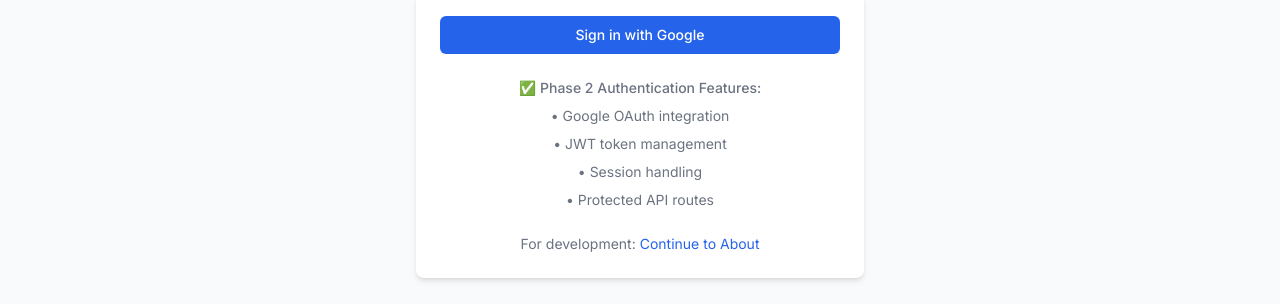
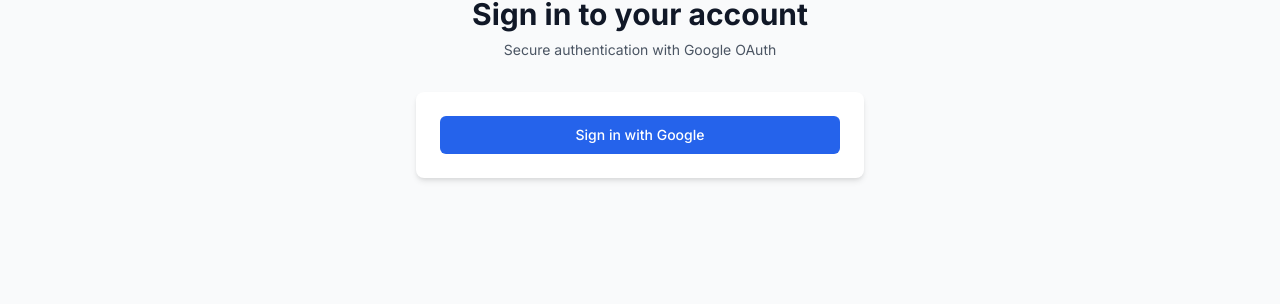
Before and after one commit to waywardgeek/evault, a Next.js app in the folder client/: page /login in a window 1280 px wide. Shown: the part 429-733 px from the top of the page. Built offline with nearby package versions, Linux system fonts and the light colour scheme; no server answers.

Commit message:
Fix account deletion and clean up login page
- Fixed account deletion by simplifying to use CASCADE constraint
- Removed development text from login page for cleaner UI
- Account deletion now properly deletes user and entries automatically

```diff
--- a/client/src/app/login/page.tsx
+++ b/client/src/app/login/page.tsx
@@ -98,27 +98,7 @@
               </button>
             </div>
 
-            <div className="text-center">
-              <div className="space-y-2 text-sm text-gray-500">
-                <p className="font-medium">✅ Phase 2 Authentication Features:</p>
-                <p>• Google OAuth integration</p>
-                <p>• JWT token management</p>
-                <p>• Session handling</p>
-                <p>• Protected API routes</p>
-              </div>
-            </div>
 
-            <div className="flex justify-center mt-4">
-              <p className="text-sm text-gray-500">
-                For development:
-                <a
-                  href="/about"
-                  className="text-blue-600 hover:text-blue-500 ml-1"
-                >
-                  Continue to About
-                </a>
-              </p>
-            </div>
           </div>
         </div>
       </div>
```
Also changed, not shown: 1 other file (tests, documents, lock files or other folders).
